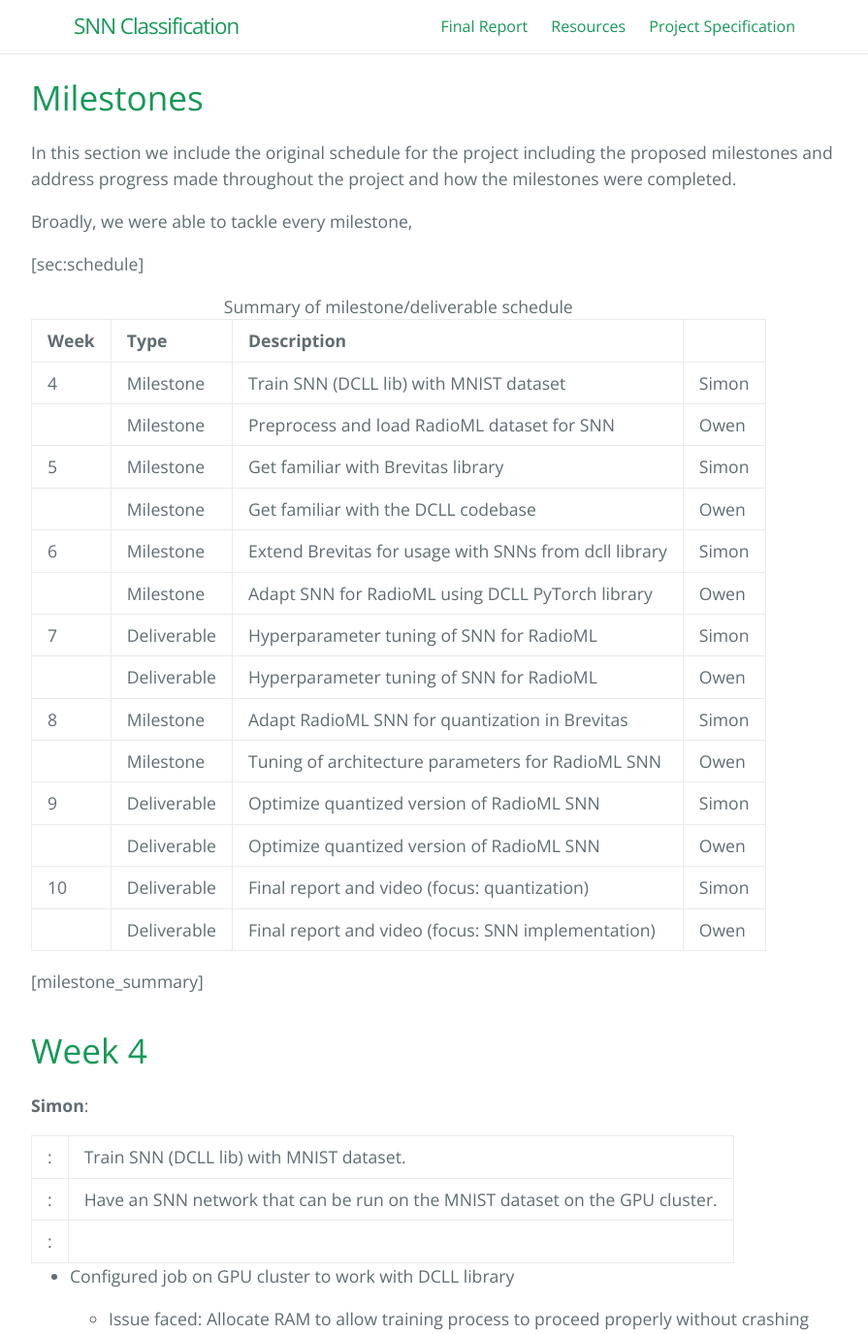
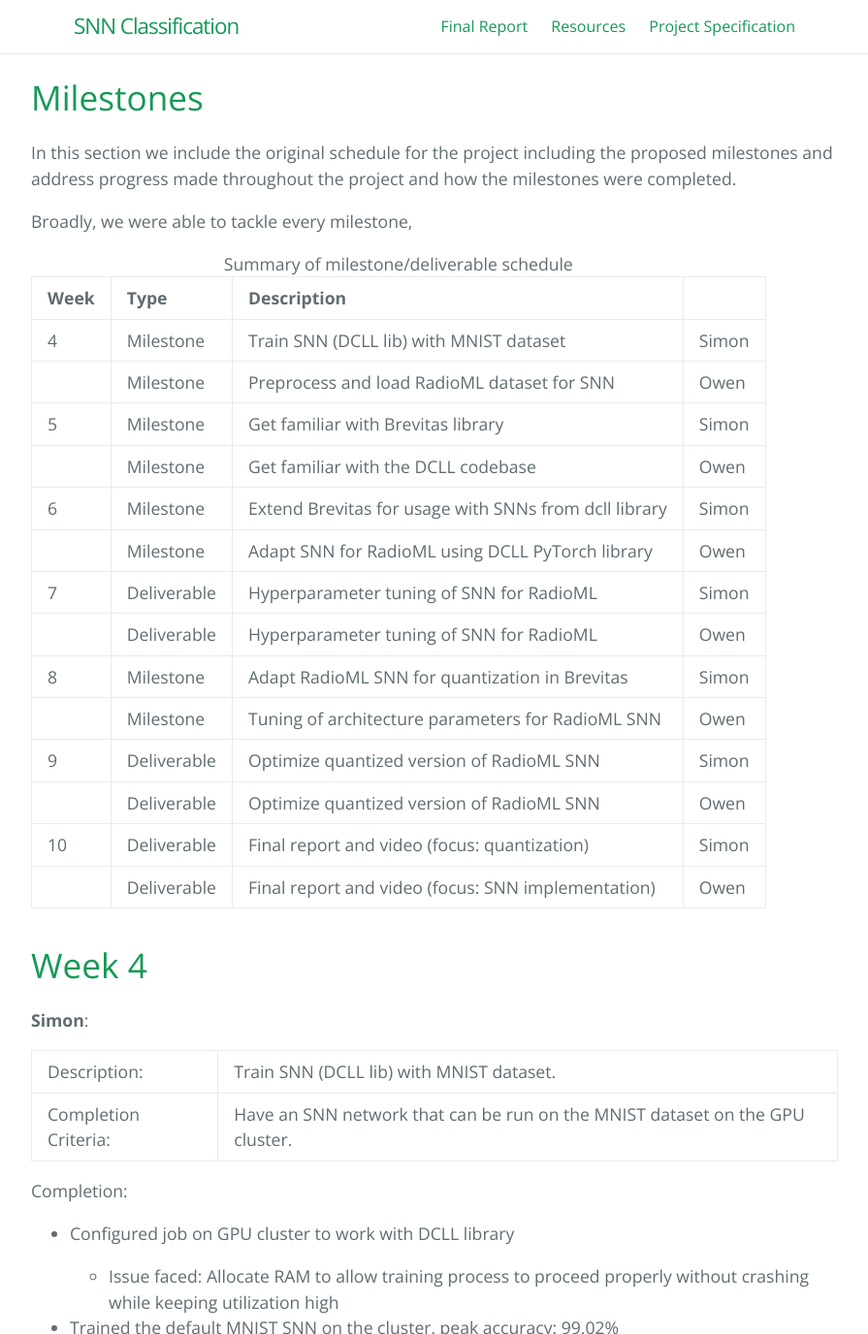
Before and after one commit to iot-lif/iot-lif, a Jekyll site: the page built from reports.md, in a window 1280 px wide and 1400 px high, scrolled down 9633 px, cut to the strip 0-1376 px from the top of the window. Shown: the whole strip at 97% size, without its empty margins (192-1087 px from the left). Built offline with Jekyll 4.4.1, drawn with Linux system fonts in a browser that asks for light colours.

Commit message:
update report

```diff
--- a/reports.md
+++ b/reports.md
@@ -392,8 +392,6 @@ the project and how the milestones were completed.
 
 Broadly, we were able to tackle every milestone,
 
-<span id="sec:schedule" label="sec:schedule">\[sec:schedule\]</span>
-
 <table>
 <caption>Summary of milestone/deliverable schedule</caption>
 <thead>
@@ -492,9 +490,6 @@ Broadly, we were able to tackle every milestone,
 </tbody>
 </table>
 
-<span id="milestone_summary"
-label="milestone_summary">\[milestone\_summary\]</span>
-
 Week 4
 ======
 
@@ -503,19 +498,16 @@ Week 4
 <table>
 <tbody>
 <tr class="odd">
-<td style="text-align: left;">:</td>
+<td style="text-align: left;">Description:</td>
 <td style="text-align: left;">Train SNN (DCLL lib) with MNIST dataset.</td>
 </tr>
 <tr class="even">
-<td style="text-align: left;">:</td>
+<td style="text-align: left;">Completion Criteria:</td>
 <td style="text-align: left;">Have an SNN network that can be run on the MNIST dataset on the GPU cluster.</td>
-</tr>
-<tr class="odd">
-<td style="text-align: left;">:</td>
-<td style="text-align: left;"></td>
 </tr>
 </tbody>
 </table>
+Completion:<br>
 
 -   Configured job on GPU cluster to work with DCLL library
 
```
